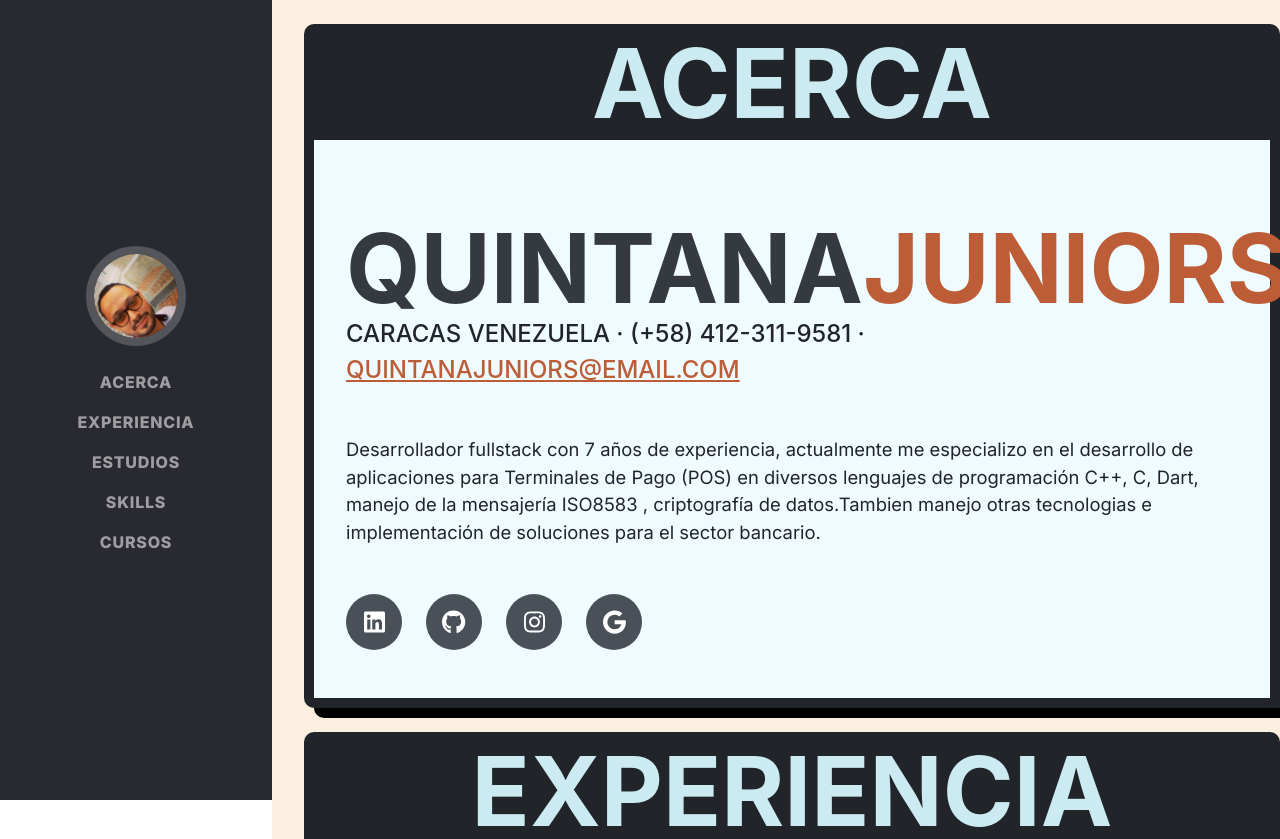
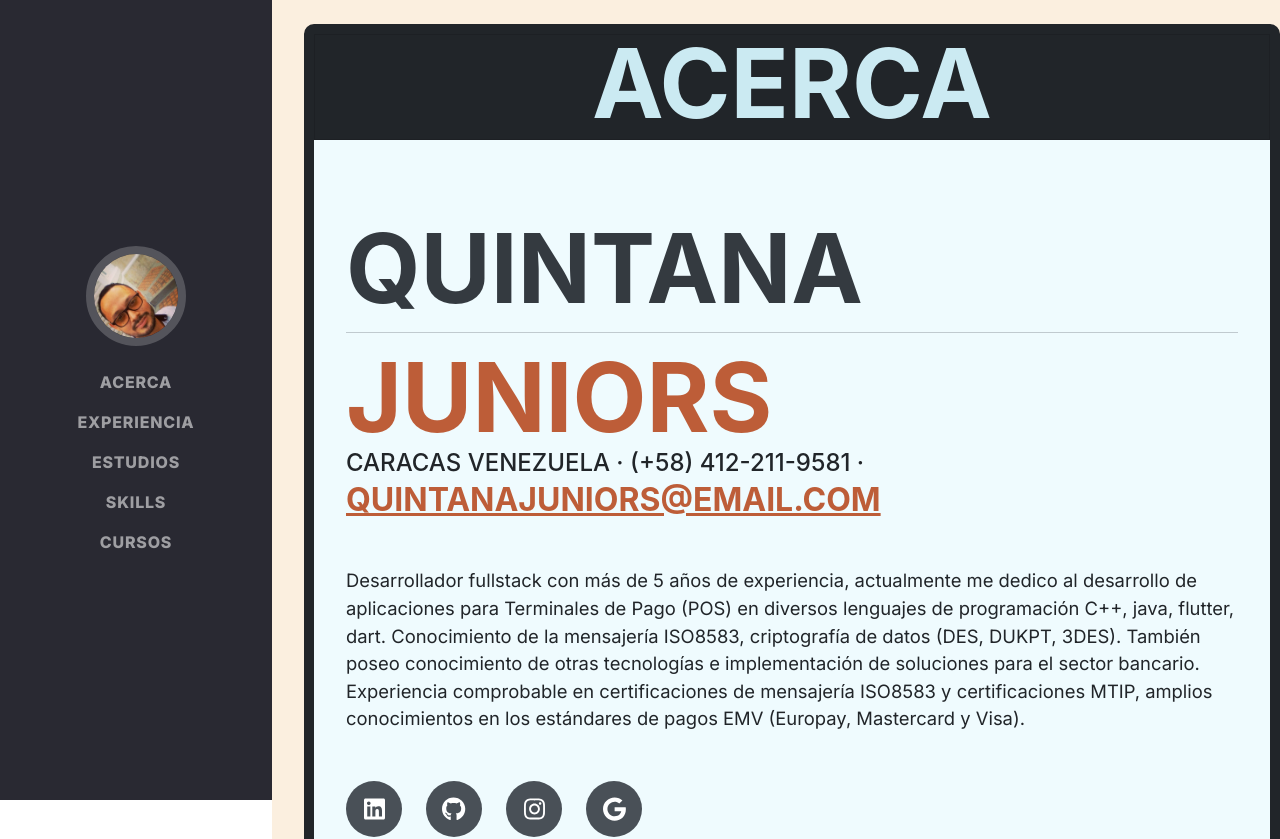
Before and after one commit to juniorsQ/quintanaweb, a Next.js app: page / in a window 1280 px wide. Shown: the top 839 px of the page. Built offline with nearby package versions, Linux system fonts and the light colour scheme; some icons are missing.

Commit message:
small corrections in the ortography

```diff
--- a/app/components/about.tsx
+++ b/app/components/about.tsx
@@ -9,13 +9,14 @@ export default function About(){
     <div className="aboutSectionContent">
         <h1 className="mb-0">
             Quintana
+            <hr />
             <span className="text-primary">Juniors</span>
         </h1>
         <div className="subheading mb-5">
-            Caracas Venezuela · (+58) 412-311-9581 ·
-            <a href="mailto:name@email.com"> quintanajuniors@email.com</a>
+            Caracas Venezuela · (+58) 412-211-9581 ·
+            <h3> <a href="mailto:name@email.com"> quintanajuniors@email.com</a>   </h3>
         </div>
-        <p className="lead mb-5">Desarrollador fullstack con 7 años de experiencia, actualmente me especializo en el desarrollo de aplicaciones para Terminales de Pago (POS) en diversos lenguajes de programación C++, C, Dart, manejo de la mensajería ISO8583 , criptografía de datos.Tambien manejo otras tecnologias e implementación de soluciones para el sector bancario.</p>
+        <p className="lead mb-5">Desarrollador fullstack con más de 5 años de experiencia, actualmente me dedico al desarrollo de aplicaciones para Terminales de Pago (POS) en diversos lenguajes de programación C++, java, flutter, dart. Conocimiento de la mensajería ISO8583, criptografía de datos (DES, DUKPT, 3DES). También poseo conocimiento de otras tecnologías e implementación de soluciones para el sector bancario. Experiencia comprobable en certificaciones de mensajería ISO8583 y certificaciones MTIP, amplios conocimientos en los estándares de pagos EMV (Europay, Mastercard y Visa).</p>
         <div className="social-icons">
             <a className="social-icon" href="https://www.linkedin.com/in/juniors-quintana-11a90a182/"> <FontAwesomeIcon className="list-inline-item" icon={['fab', 'linkedin']} /> </a>
             <a className="social-icon" href="https://github.com/juniorsQ"> <FontAwesomeIcon className="list-inline-item" icon={['fab', 'github']} />   </a>
```
Also changed, not shown: 3 other files (tests, documents, lock files or other folders).
